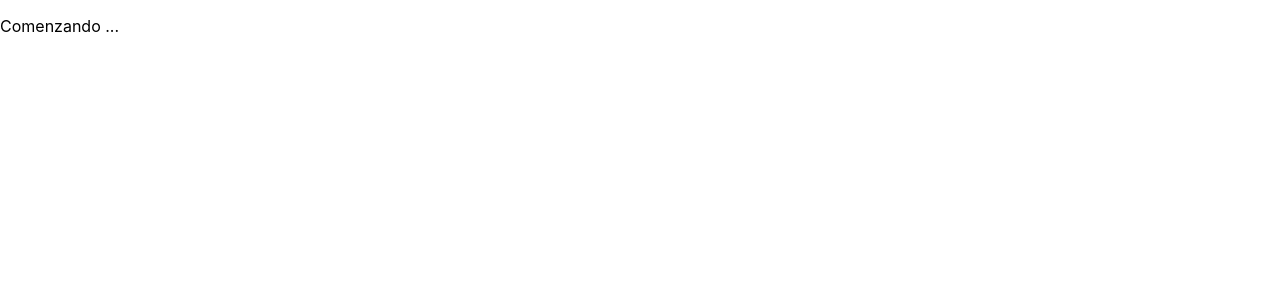
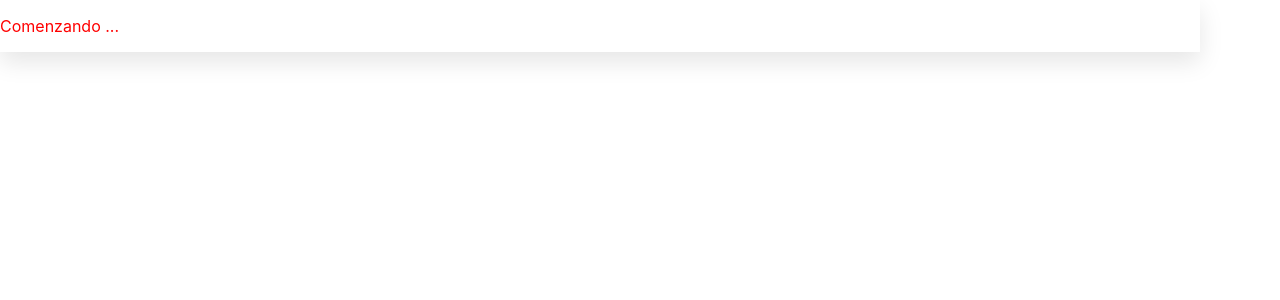
Before and after one commit to LuisanaHenmary/CarritoCompras, a React (Create React App) app: page / in a window 1280 px wide. Shown: the top 300 px of the page. Built offline with nearby package versions, Linux system fonts and the light colour scheme.

Commit message:
add Layout component

```diff
--- a/src/App.js
+++ b/src/App.js
@@ -1,8 +1,17 @@
+import styled from 'styled-components'
+import Layout from './components/Layout';
+
+const Parr = styled.p`
+  color:red;
+`
 
 const App = () => {
   return (
     <>
-      <p>Comenzando ...</p>
+      <Layout>
+        <Parr>Comenzando ...</Parr>
+      </Layout>
+
     </>
   );
 }
--- /dev/null
+++ b/src/components/Layout.js
@@ -0,0 +1,27 @@
+import styled from "styled-components"
+
+const LayoutBase = styled.div`
+    background-color:white;
+    color:black;
+    align-items: center;
+    display: flex;
+    flexDirection:column;
+
+`
+
+const Container = styled.div`
+    width:1200px;
+    box-shadow: 0 10px 25px rgba(0,0,0,0.1);
+`
+
+const Layout = ({children}) =>{
+    return(
+        <LayoutBase>
+            <Container>
+                {children}
+            </Container>
+        </LayoutBase>
+    )
+}
+
+export default Layout
```
